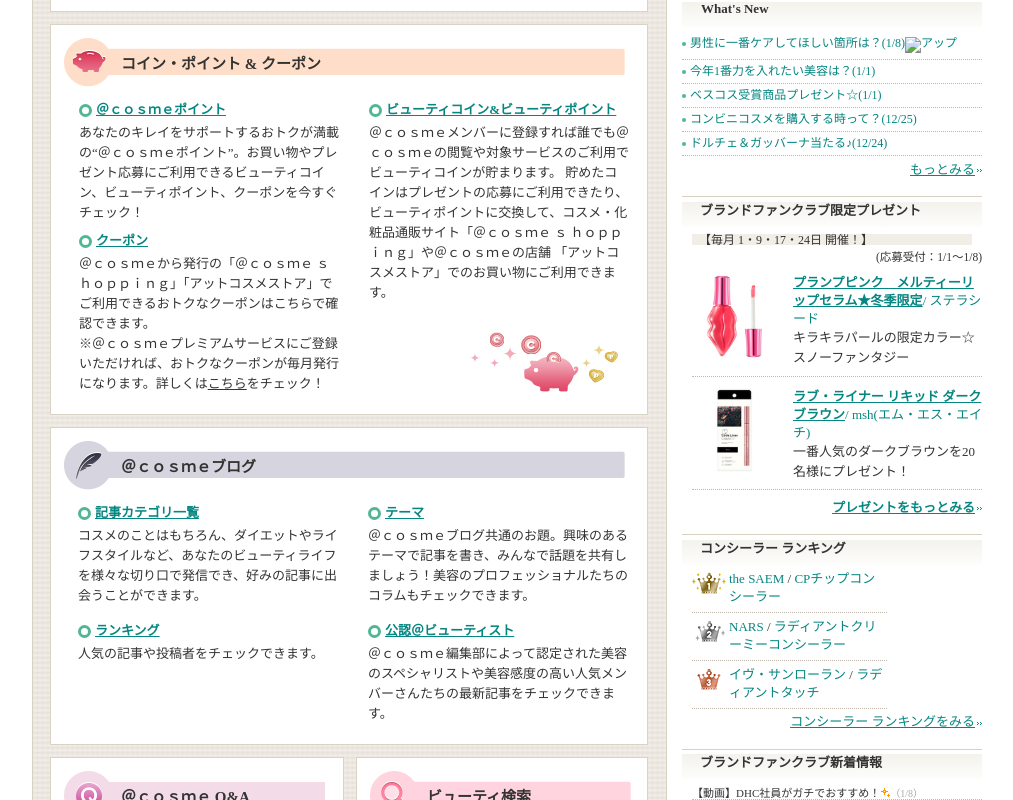
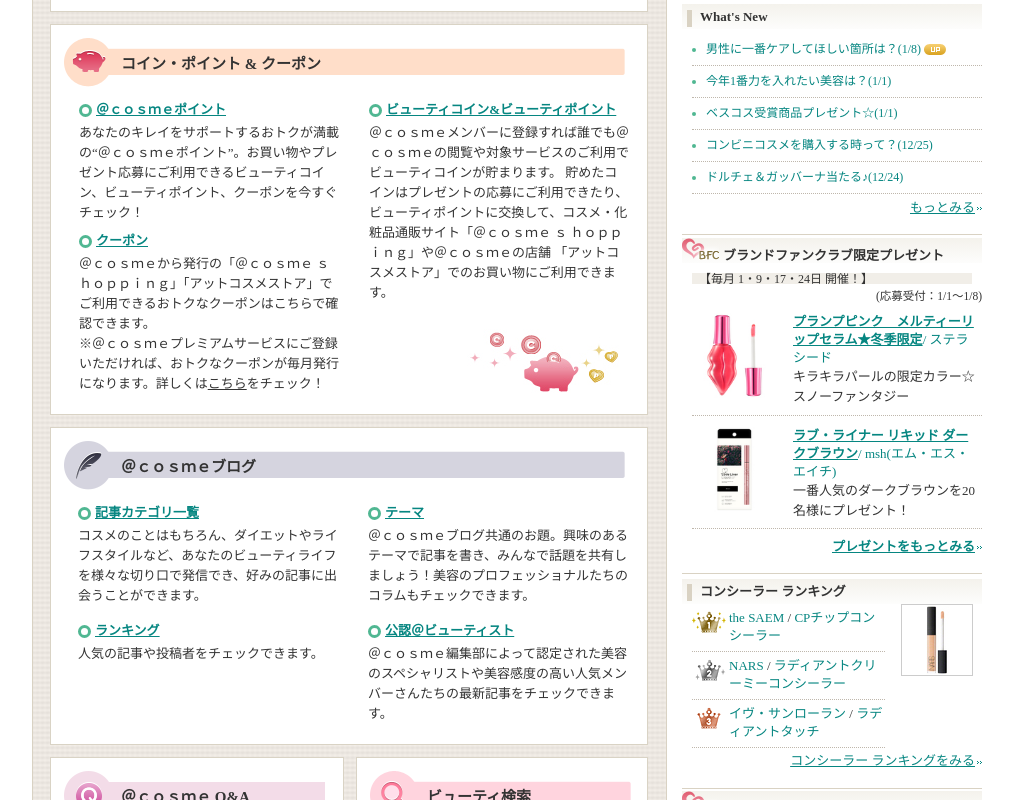
Before and after one commit to tsukamotok/design_ojt_2020, a plain HTML site: page src/index.html in a window 1280 px wide. Shown: the part 640-1440 px from the top of the page, without its empty margins (133-1146 px from the left). Drawn offline with Linux system fonts and the light colour scheme.

Commit message:
サブカラムレビュー後修正

```diff
--- a/src/css/style.css
+++ b/src/css/style.css
@@ -839,19 +839,21 @@
     width: 300px;
     height: 25px;
     margin-bottom: 15px;
-    background: linear-gradient(#f4f2eC, #fdfdfc);
+    background: linear-gradient(#f4f2ec, #fdfdfc);
 }
 
 .topics-title h2{
     margin-top: 4.5px;
-    padding-left: 18px;
-    padding-top: 2px;
+    padding-left: 5px;
+    padding-top: 4px;
     font-size: 13px;
+    line-height: 17px;
 }
 
 .topics-title h2::before{
     content: "";
     display: inline-block;
+    vertical-align: middle;
     width: 5px;
     height: 17px;
     margin-right: 8px;
@@ -877,18 +879,31 @@
 .whats-new-title{
     width: 300px;
     height: 25px;
-    margin-top: 2.5px;
     margin-bottom: 5px;
-    background: linear-gradient(#f4f2eC, #fdfdfc);
+    background: linear-gradient(#f4f2ec, #fdfdfc);
 }
+
 .whats-new-title h2{
-    margin-top: 2px;
-    margin-left: 19px;
+    margin-top: 4.5px;
+    padding-left: 5px;
+    padding-top: 4px;
     font-size: 13px;
+    line-height: 17px;
+}
+
+.whats-new-title h2::before{
+    content: "";
+    display: inline-block;
+    vertical-align: middle;
+    width: 5px;
+    height: 17px;
+    margin-right: 8px;
+    background-color: #d9d2c3;
 }
 
 .whats-new ul{
     list-style: none;
+    margin-left: 10px;
 }
 
 .whats-new li{
@@ -896,6 +911,7 @@
     color: #068681;
     padding-bottom: 6.5px;
     border-bottom: 1px dotted #bfb7ac;
+    line-height: 20px;
 }
 
 .whats-new li::before{
@@ -903,7 +919,7 @@
     display:  inline-block;
     width: 4px;
     height: 4px;
-    margin-right: 4px;
+    margin-right: 10px;
     border-radius: 100%;
     background-color: #50b792;
     box-sizing: border-box;
@@ -916,6 +932,11 @@
     text-decoration: none;
     margin-top: 4.5px;
     color: #068681;
+}
+
+.whats-new-list img{
+    vertical-align: middle;
+    margin-left: 3px;
 }
 
 .whats-new-more{
@@ -947,14 +968,16 @@
 .brand-present-title{
     width: 300px;
     height: 25px;
-    background: linear-gradient(#f4f2eC, #fdfdfc);
+    margin-top: 2.5px;
+    margin-bottom: 10px;
+    background: linear-gradient(#f4f2ec, #fdfdfc);
 }
 
 .brand-present-title h2{
-    margin-top: 4.5px;
-    padding-left: 18px;
-    padding-top: 2px;
+    display: inline-block;
     font-size: 13px;
+    line-height: 17px;
+    vertical-align: middle;
 }
 
 .present-day{
@@ -983,6 +1006,7 @@
     border-bottom: 1px dotted #bfb7ac;
 }
 .present-link img{
+    display: block;
     width: 85px;
     height: 85px;
     margin-right: 16px;
@@ -992,6 +1016,7 @@
 .present-information{
     display: flex;
     flex-direction: column;
+    width: 182px;
 }
 
 .present-cosme-title{
@@ -1046,14 +1071,31 @@
 
 .concealer-ranking-title h2{
     margin-top: 4.5px;
-    padding-left: 18px;
-    padding-top: 2px;
+    padding-left: 5px;
+    padding-top: 4px;
     font-size: 13px;
+    line-height: 17px;
+}
+
+.concealer-ranking-title h2::before{
+    content: "";
+    display: inline-block;
+    vertical-align: middle;
+    width: 5px;
+    height: 17px;
+    margin-right: 8px;
+    background-color: #d9d2c3;
 }
 
 .concealer-box{
-    width: 195px;
+    display: flex;
+    width: 300px;
     margin-left: 10px;
+}
+
+.concealer-right img{
+    margin-left: 16px;
+    border: 1px solid #ccc;
 }
 
 .concealer-element{
@@ -1061,14 +1103,15 @@
     border-bottom: 1px dotted #bfb7ac;
 }
 
-.concealer-element img{
+.ranking-icon img{
     width: 34px;
     height: 22px;
     margin-top: 7px;
     margin-right: 3px;
 }
 
-.concealer-box p{
+.element-title{
+    width: 156px;
     font-size: 13px;
     color: #333;
     line-height: 18px;
@@ -1076,7 +1119,7 @@
     margin-bottom: 5.38px;
 }
 
-.concealer-box a{
+.element-title a{
     text-decoration: none;
     color: #068681;
 }
@@ -1110,16 +1153,17 @@
 .brand-new-title{
     width: 300px;
     height: 25px;
-    background: linear-gradient(#f4f2eC, #fdfdfc);
+    margin-top: 2.5px;
+    margin-bottom: 10px;
+    background: linear-gradient(#f4f2ec, #fdfdfc);
 }
 
 .brand-new-title h2{
-    margin-top: 4.5px;
-    padding-left: 18px;
-    padding-top: 2px;
+    display: inline-block;
     font-size: 13px;
+    line-height: 17px;
+    vertical-align: middle;
 }
-
 .brand-new-list{
     list-style: none;
     margin-left: 10px;
@@ -1128,6 +1172,18 @@
     font-size: 10px;
     color: #aaa;
     border-bottom: 1px dotted #bfb7ac;
+}
+
+.brand-new-list li::before{
+    content: "";
+    display:  inline-block;
+    width: 6px;
+    height: 6px;
+    margin-right: 7px;
+    border: 2px solid #cacaca;
+    border-radius: 100px;
+    box-sizing: border-box;
+    vertical-align: middle;
 }
 
 .brand-new-list a{
@@ -1157,7 +1213,7 @@
 
 .brand-new-tag li{
     display: inline;
-    margin-right: 10px;
+    margin-right: 13px;
     line-height: 20px;
 }
 
--- a/src/index.html
+++ b/src/index.html
@@ -308,7 +308,7 @@
 <h2>What's New</h2>
 <!-- /whats-new --></div>
 <ul class="whats-new-list">
-<li><a href="#">男性に一番ケアしてほしい箇所は？</a>(1/8)<img src="#" alt="アップ"></li>
+<li><a href="#">男性に一番ケアしてほしい箇所は？</a>(1/8)<img src="../src/img/ico_up.png" alt="アップ"></li>
 <li><a href="#">今年1番力を入れたい美容は？</a>(1/1)</li>
 <li><a href="#">ベスコス受賞商品プレゼント☆</a>(1/1)</li>
 <li><a href="#">コンビニコスメを購入する時って？</a>(12/25)</li>
@@ -319,6 +319,7 @@
 
 <section class="brand-present">
 <div class="brand-present-title">
+<img src="../src/img/icon_sub_bfc.png" alt="">
 <h2>ブランドファンクラブ限定プレゼント</h2>
 <!-- /brand-present-title --></div>
 <div class="present-day">
@@ -326,14 +327,14 @@
 <!-- /present-day --></div>
 <p class="present-period">(応募受付：1/1～1/8)</p>
 <div class="present-link">
-<img src="../src/img/skuimg_739246_l.jpg" alt="プランプピンク　メルティーリップセラム★冬季限定 / ステラシード">
+<p><img src="../src/img/skuimg_739246_l.jpg" alt="プランプピンク　メルティーリップセラム★冬季限定 / ステラシード"></p>
 <div class="present-information">
 <p class="present-cosme-title"><a href="#">プランプピンク　メルティーリップセラム★冬季限定</a>/ ステラシード</p>
 <p class="present-supplement">キラキラパールの限定カラー☆スノーファンタジー</p>
 <!-- /present-information --></div>
 <!-- /present-link --></div>
 <div class="present-link">
-<img src="../src/img/skuimg_719082_l.jpg" alt="ラブ・ライナー リキッド ダークブラウン / msh(エム・エス・エイチ)">
+<p><img src="../src/img/skuimg_719082_l.jpg" alt="ラブ・ライナー リキッド ダークブラウン / msh(エム・エス・エイチ)"></p>
 <div class="present-information">
 <p class="present-cosme-title"><a href="#">ラブ・ライナー リキッド ダークブラウン</a>/ msh(エム・エス・エイチ) </p>
 <p class="present-supplement">一番人気のダークブラウンを20名様にプレゼント！</p>
@@ -347,24 +348,30 @@
 <h2>コンシーラー ランキング</h2>
 <!-- /concealer-ranking-title --></div>
 <div class="concealer-box">
+<div class="concealer-left">
 <div class="concealer-element">
-<img src="../src/img/icon_sub_ranking_s_01.png" alt="1位">
-<p><a href="#">the SAEM</a> / <a href="#">CPチップコンシーラー</a></p>
+<p class="ranking-icon"><img src="../src/img/icon_sub_ranking_s_01.png" alt="1位"></p>
+<p class="element-title"><a href="#">the SAEM</a> / <a href="#">CPチップコンシーラー</a></p>
 <!-- /concealer-element --></div>
 <div class="concealer-element">
-<img src="../src/img/icon_sub_ranking_s_02.png" alt="2位">
-<p><a href="#">NARS</a> /  <a href="#">ラディアントクリーミーコンシーラー</a></p>
+<p class="ranking-icon"><img src="../src/img/icon_sub_ranking_s_02.png" alt="2位"></p>
+<p class="element-title"><a href="#">NARS</a> /  <a href="#">ラディアントクリーミーコンシーラー</a></p>
 <!-- /concealer-element --></div>
 <div class="concealer-element">
-<img src="../src/img/icon_sub_ranking_s_03.png" alt="3位">
-<p><a href="#">イヴ・サンローラン</a> / <a href="#">ラディアントタッチ</a></p>
+<p class="ranking-icon"><img src="../src/img/icon_sub_ranking_s_03.png" alt="3位"></p>
+<p class="element-title"><a href="#">イヴ・サンローラン</a> / <a href="#">ラディアントタッチ</a></p>
 <!-- /concealer-element --></div>
+<!-- /concealer-left --></div>
+<div class="concealer-right">
+<p><img src="../src/img/skuimg_643396_m.jpg" alt=""></p>
+</div>
 <!-- /concealer-box --></div>
 <p class="concealer-more"><a href="#">コンシーラー ランキングをみる</a></p>
 <!-- /concealer-ranking --></section>
 
 <section class="brand-new">
 <div class="brand-new-title">
+<img src="../src/img/icon_sub_bfc.png" alt="">
 <h2>ブランドファンクラブ新着情報</h2>
 <!-- /brand-new-title --></div>
 <ul class="brand-new-list">
@@ -375,11 +382,11 @@
 <!-- /brand-new-list --></ul>
 <div class="brand-new-tag">
 <ul>
-<li><a href="#">ルルルン</a></li>
-<li><a href="#">麗凍化粧品</a></li>
-<li><a href="#">&honey（アンドハニー）</a></li>
-<li><a href="#">リクイール</a></li>
-<li><a href="#">DHC</a></li>
+<li><a href="#">ルルルン</a></li><!--
+--><li><a href="#">麗凍化粧品</a></li><!--
+--><li><a href="#">&amp;honey（アンドハニー）</a></li><!--
+--><li><a href="#">リクイール</a></li><!--
+--><li><a href="#">DHC</a></li>
 </ul>
 <!-- /brand-new-tag --></div>
 <p class=" brand-new-more"><a href="#">もっとみる</a></p>
```
Also changed, not shown: src/img/ico_up.png (added).
